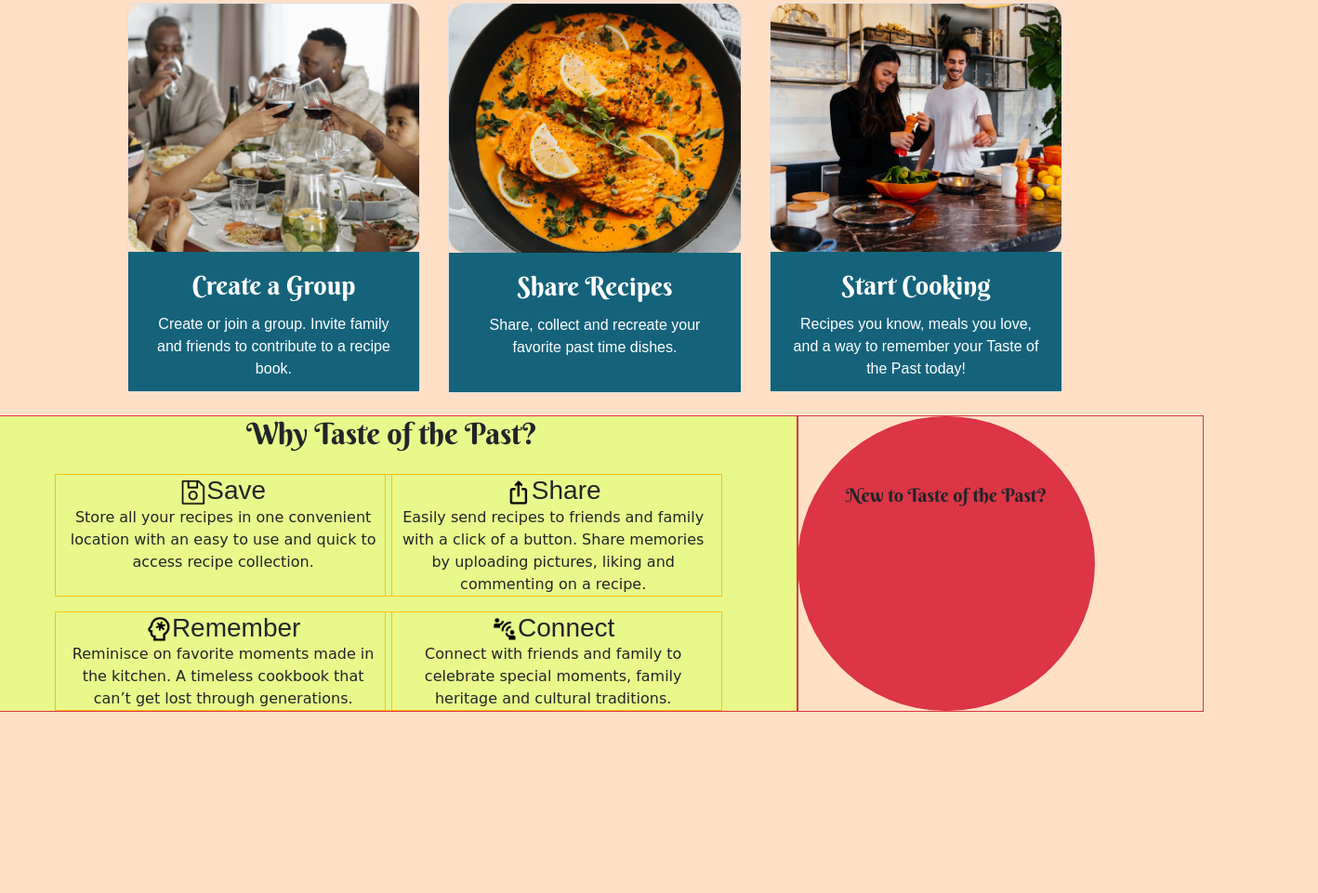
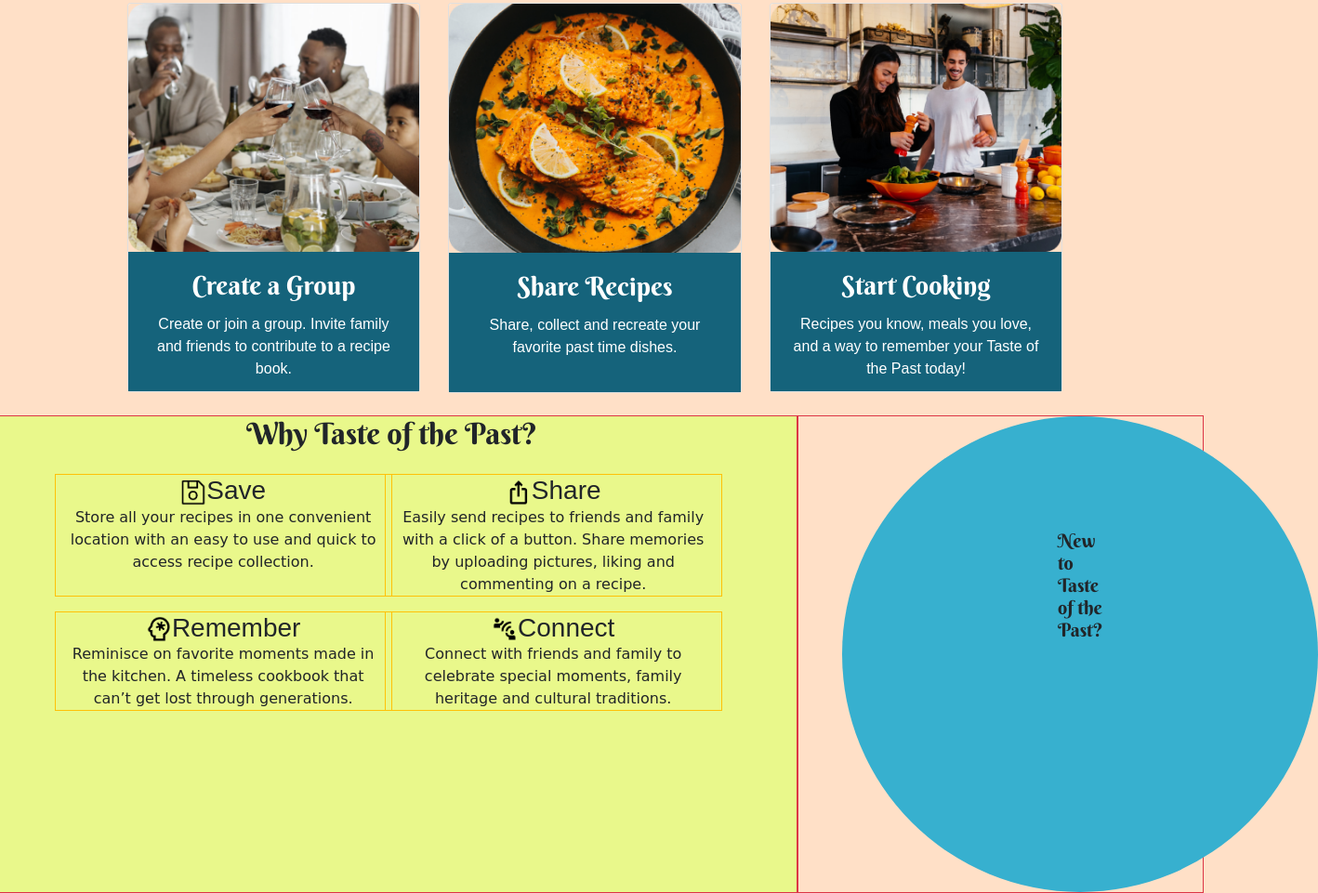
Before and after one commit to Karavd/Taste-of-the-Past, a plain HTML site: page index.html in a window 1280 px wide. Shown: the part 540-1501 px from the top of the page at 93% size, 1418 px wide, since content can reach past the window. Before the commit the page ends 1306 px from the top, so only its background shows below. Drawn offline with nearby package versions, Linux system fonts and the light colour scheme; a web font is replaced by a local one.

Commit message:
Circle edits

```diff
--- a/css/style.css
+++ b/css/style.css
@@ -76,11 +76,11 @@ body {
 .circleDiv {
     border-radius: 50%;
     height: 100%;
+    padding: 20vw;
     width: 20em;
     overflow: visible;
-    wrap
-    background-color: red;
-    margin-left: -1em;
+    background-color: #37B0CF;
+margin-left: 2em;
 }
 
 .raiseCenter {
--- a/index.html
+++ b/index.html
@@ -111,7 +111,7 @@
             </div>
           </div>
           <div class="col-4 border border-danger">
-            <div class="col-12 circleDiv bg-danger d-flex justify-content-center align-items-center">
+            <div class="col-12 circleDiv d-flex justify-content-center align-items-center">
               <p class="berkshire raiseCenter h5">New to Taste of the Past?</p>
             </div>
           </div>
```
